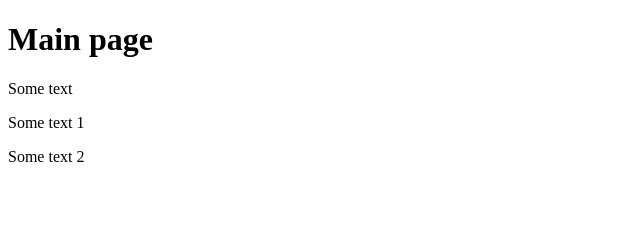
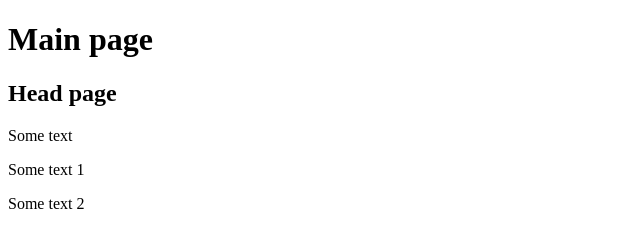
Before and after one commit to Yurii-Vozniuk/RRPS01, a plain HTML site: page index.html in a window 1280 px wide. Shown: the whole page, without its empty margins (0-640 px from the left). Drawn offline with Linux system fonts and the light colour scheme.

Commit message:
add(index.html): h2 tag

```diff
--- a/index.html
+++ b/index.html
@@ -6,6 +6,7 @@
 </head>
 <body>
 <h1>Main page</h1>
+<h2>Head page</h2>
 <p>Some text</p>
 <p>Some text 1</p>
 <p>Some text 2</p>
```
